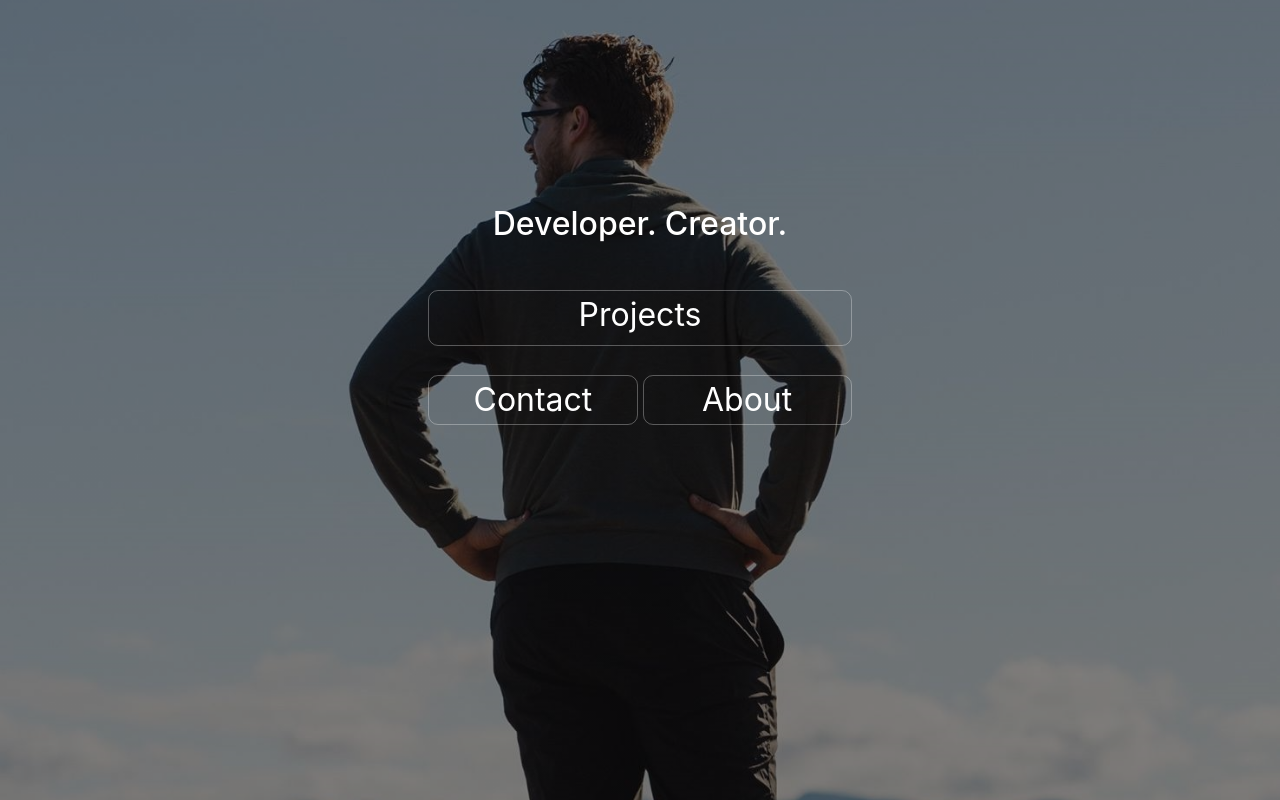
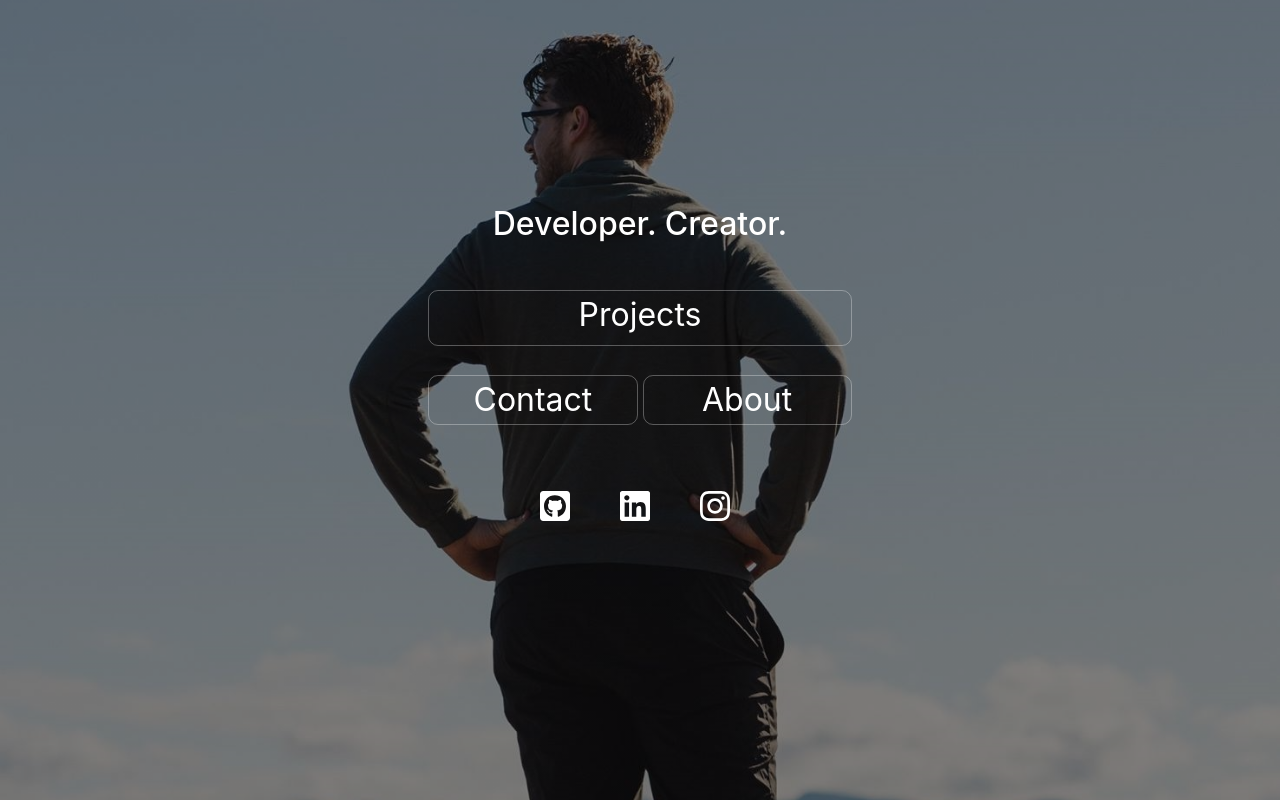
Before and after one commit to samstoia/react-portfolio, a React (Create React App) app: page / in a window 1280 px wide. Built offline with nearby package versions, Linux system fonts and the light colour scheme.

Commit message:
add social media section to homepage

```diff
--- a/src/components/Homepage.jsx
+++ b/src/components/Homepage.jsx
@@ -1,5 +1,6 @@
 import React from 'react';
 import '../styles/Homepage.css';
+import { FaInstagram, FaGithubSquare, FaLinkedin } from "react-icons/fa";
 
 function Homepage() {
   return (
@@ -27,6 +28,20 @@ function Homepage() {
         </div>
       </a>
 
+      <div className="social">
+        <div className="socialDiv">
+          <a href="https://github.com/samstoia"><FaGithubSquare /></a>
+        </div>
+        <div className="socialDiv">
+          <a href="https://www.linkedin.com/in/samuel-stoia/"><FaLinkedin /></a>
+        </div>
+        <div className="socialDiv">
+          <a href="https://www.instagram.com/samstoia/"><FaInstagram /></a>
+        </div>
+
+      </div>
+
+
 
     </div>
   );
--- a/src/styles/Homepage.css
+++ b/src/styles/Homepage.css
@@ -12,12 +12,13 @@ body, html{
   /* background-position: center, center; */
   display: grid;
   grid-template-columns: repeat(6, 1fr);
-  grid-template-rows:  25% 10% 10% 10% 40px;
+  grid-template-rows:  25% 10% 10% 10% 10% 40px;
   grid-template-areas:
     ". . . . . ."
     ". . d d . ."
     ". . p p . ."
     ". . c a . ."
+    ". . m m . ."
     ". . . . . .";
     color: white;
     grid-gap: 5px;
@@ -73,3 +74,16 @@ body, html{
   background-color: white;
   color: black;
 }
+
+.social {
+  grid-area: m;
+}
+
+.socialDiv {
+  display: inline-block;
+  padding: 20px;
+}
+
+svg:hover {
+  color: yellow;
+}
```
